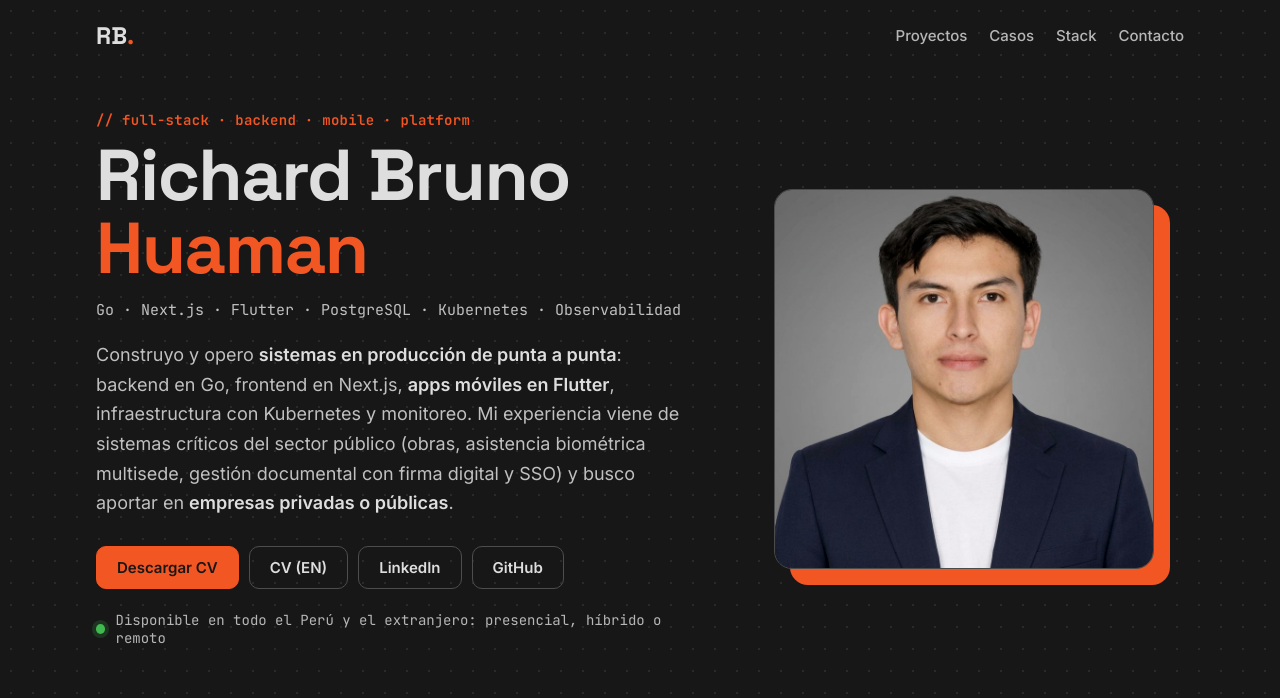
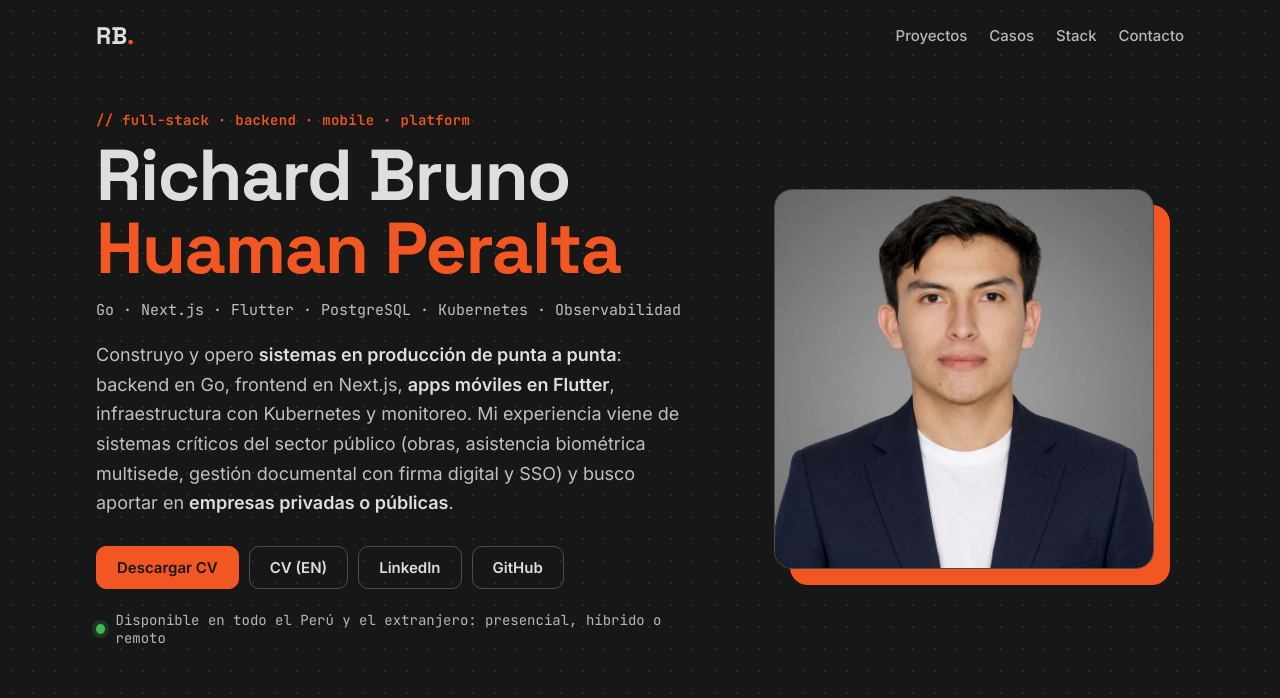
Before and after one commit to Maschine12/maschine12.github.io, a plain HTML site: page index.html in a window 1280 px wide. Shown: the top 698 px of the page. Drawn offline with nearby package versions, Linux system fonts and the light colour scheme.

Commit message:
feat: show full name Richard Bruno Huaman Peralta
Co-Authored-By: Claude Opus 5.5 <noreply@anthropic.com>

```diff
--- a/index.html
+++ b/index.html
@@ -3,7 +3,7 @@
 <head>
 <meta charset="utf-8">
 <meta name="viewport" content="width=device-width, initial-scale=1">
-<title>Richard Bruno Huaman | Desarrollador Full-Stack y Backend (Go, Next.js, Kubernetes) · Perú y extranjero</title>
+<title>Richard Bruno Huaman Peralta | Desarrollador Full-Stack y Backend (Go, Next.js, Kubernetes) · Perú y extranjero</title>
 <meta name="description" content="Desarrollador Full-Stack, Frontend, Backend y Móvil en Perú: Go, Next.js, Flutter, PostgreSQL, Kubernetes (k3s), Docker, Kafka y observabilidad con Prometheus y Grafana. Disponible para empresas de Perú y del extranjero: presencial (con reubicación), híbrido o remoto.">
 <meta name="keywords" content="desarrollador full stack Perú, desarrollador frontend Perú, desarrollador React Next.js, desarrollador backend Go, desarrollador Flutter, desarrollador móvil Perú, golang developer LATAM, Next.js, Kubernetes, DevOps Perú, observabilidad Prometheus Grafana, desarrollador remoto Latinoamérica, remote backend developer, Lima, Ayacucho, Arequipa, Cusco, Trujillo">
 <meta name="author" content="Richard Bruno Huaman Peralta">
@@ -16,7 +16,7 @@
 <link rel="icon" href="assets/favicon.svg" type="image/svg+xml">
 <link rel="apple-touch-icon" href="assets/foto-richard.jpg">
 <meta property="og:type" content="profile">
-<meta property="og:site_name" content="Richard Bruno Huaman">
+<meta property="og:site_name" content="Richard Bruno Huaman Peralta">
 <meta property="og:locale" content="es_PE">
 <meta property="og:locale:alternate" content="es_LA">
 <meta property="og:locale:alternate" content="es_MX">
@@ -24,16 +24,16 @@
 <meta property="og:locale:alternate" content="es_AR">
 <meta property="og:locale:alternate" content="es_CL">
 <meta property="og:url" content="https://maschine12.github.io/">
-<meta property="og:title" content="Richard Bruno Huaman | Full-Stack y Backend Developer · Go · Next.js · Kubernetes">
+<meta property="og:title" content="Richard Bruno Huaman Peralta | Full-Stack y Backend Developer · Go · Next.js · Kubernetes">
 <meta property="og:description" content="Sistemas en producción de punta a punta: backend en Go, frontend en Next.js, apps en Flutter, Kubernetes y observabilidad. Disponible en Perú y el extranjero, también en remoto.">
 <meta property="og:image" content="https://maschine12.github.io/assets/og-card.png">
 <meta property="og:image:width" content="1200">
 <meta property="og:image:height" content="630">
-<meta property="og:image:alt" content="Richard Bruno Huaman, Full-Stack y Backend Developer">
+<meta property="og:image:alt" content="Richard Bruno Huaman Peralta, Full-Stack y Backend Developer">
 <meta property="profile:first_name" content="Richard Bruno">
 <meta property="profile:last_name" content="Huaman Peralta">
 <meta name="twitter:card" content="summary_large_image">
-<meta name="twitter:title" content="Richard Bruno Huaman | Full-Stack y Backend Developer">
+<meta name="twitter:title" content="Richard Bruno Huaman Peralta | Full-Stack y Backend Developer">
 <meta name="twitter:description" content="Go · Next.js · Flutter · Kubernetes · Observabilidad. Disponible en Perú y el extranjero, también en remoto.">
 <meta name="twitter:image" content="https://maschine12.github.io/assets/og-card.png">
 <script type="application/ld+json">
@@ -81,7 +81,7 @@
   <div class="hero-body">
     <div class="hero-text">
       <p class="kicker">// full-stack · backend · mobile · platform</p>
-      <h1>Richard Bruno <span class="accent">Huaman</span></h1>
+      <h1>Richard Bruno <span class="accent">Huaman Peralta</span></h1>
       <p class="role">Go · Next.js · Flutter · PostgreSQL · Kubernetes · Observabilidad</p>
       <p class="lead">Construyo y opero <b>sistemas en producción de punta a punta</b>: backend en Go, frontend en Next.js, <b>apps móviles en Flutter</b>, infraestructura con Kubernetes y monitoreo. Mi experiencia viene de sistemas críticos del sector público (obras, asistencia biométrica multisede, gestión documental con firma digital y SSO) y busco aportar en <b>empresas privadas o públicas</b>.</p>
       <div class="cta">
```
